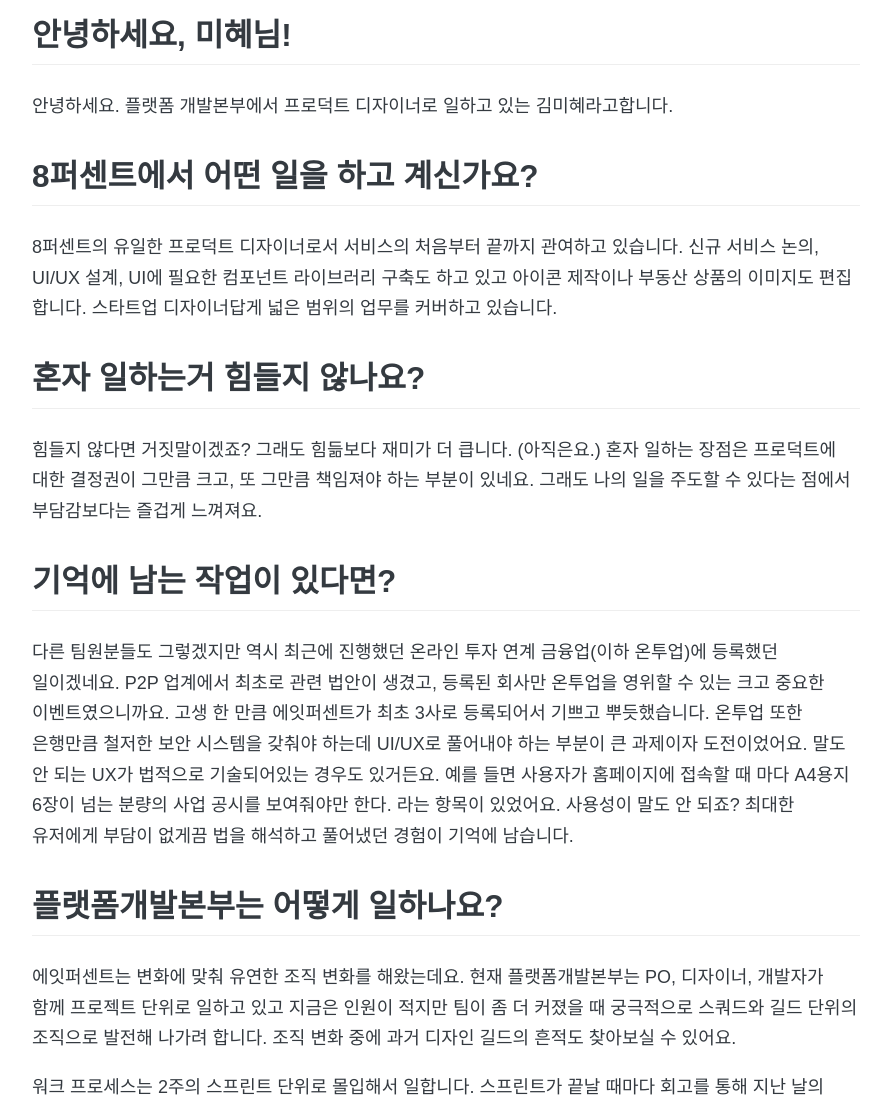
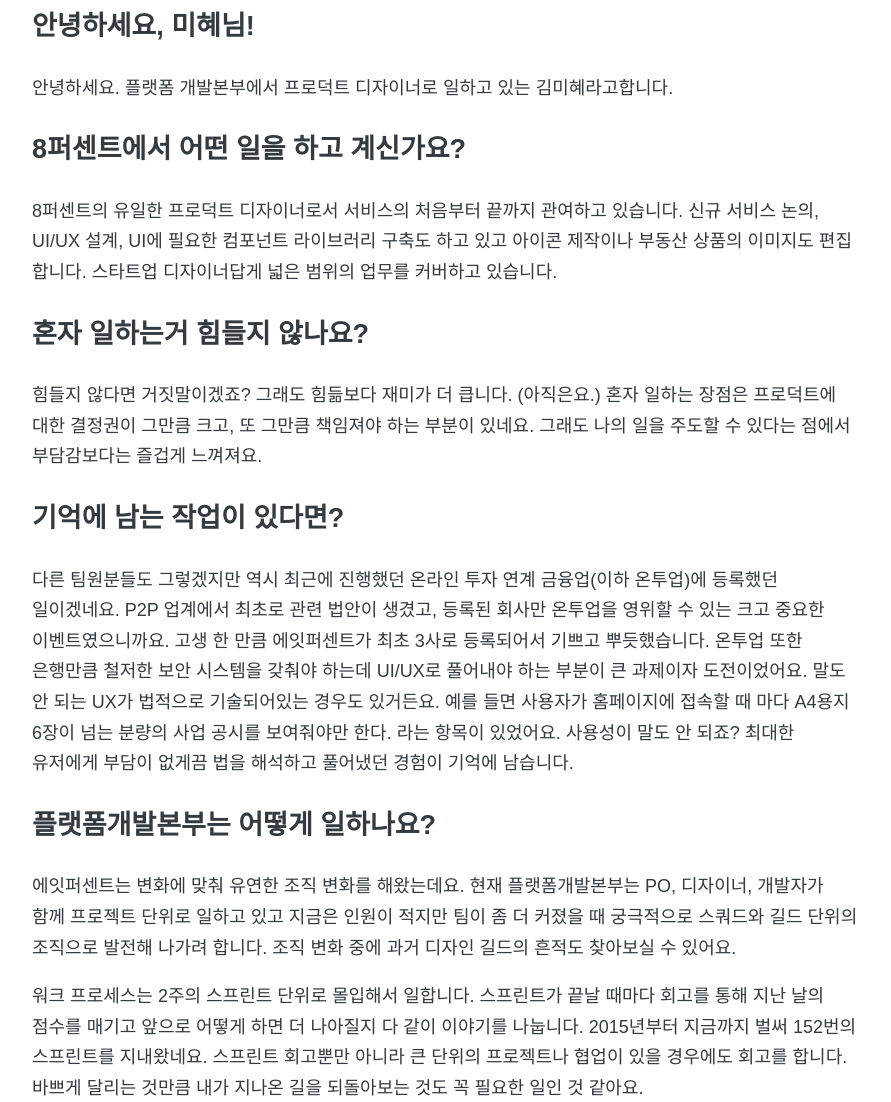
Before and after one commit to 8percent/8percent.github.io, a Jekyll site: the page built from _posts/2021-09-01-interview1.md, in a window 1280 px wide. Shown: the part 684-1786 px from the top of the page, without its empty margins (194-1085 px from the left). Built offline with Jekyll 4.4.1, drawn with Linux system fonts in a browser that asks for light colours; some web fonts are replaced; grey boxes are pictures that could not be loaded.

Commit message:
타이틀 수정하기

```diff
--- a/_posts/2021-09-01-interview1.md
+++ b/_posts/2021-09-01-interview1.md
@@ -10,31 +10,31 @@
 
 ![미혜님](/images/interview1-1.png)
 
-## 안녕하세요, 미혜님!
+### 안녕하세요, 미혜님!
 
 안녕하세요. 플랫폼 개발본부에서 프로덕트 디자이너로 일하고 있는 김미혜라고합니다.
 
 
 
-## 8퍼센트에서 어떤 일을 하고 계신가요?
+### 8퍼센트에서 어떤 일을 하고 계신가요?
 
 8퍼센트의 유일한 프로덕트 디자이너로서 서비스의 처음부터 끝까지 관여하고 있습니다. 신규 서비스 논의, UI/UX 설계, UI에 필요한 컴포넌트 라이브러리 구축도 하고 있고 아이콘 제작이나 부동산 상품의 이미지도 편집 합니다. 스타트업 디자이너답게 넓은 범위의 업무를 커버하고 있습니다.
 
 
 
-## 혼자 일하는거 힘들지 않나요?
+### 혼자 일하는거 힘들지 않나요?
 
 힘들지 않다면 거짓말이겠죠? 그래도 힘듦보다 재미가 더 큽니다. (아직은요.) 혼자 일하는 장점은 프로덕트에 대한 결정권이 그만큼 크고, 또 그만큼 책임져야 하는 부분이 있네요. 그래도 나의 일을 주도할 수 있다는 점에서 부담감보다는 즐겁게 느껴져요.
 
 
 
-## 기억에 남는 작업이 있다면?
+### 기억에 남는 작업이 있다면?
 
 다른 팀원분들도 그렇겠지만 역시 최근에 진행했던 온라인 투자 연계 금융업(이하 온투업)에 등록했던 일이겠네요. P2P 업계에서 최초로 관련 법안이 생겼고, 등록된 회사만 온투업을 영위할 수 있는 크고 중요한 이벤트였으니까요. 고생 한 만큼 에잇퍼센트가 최초 3사로 등록되어서 기쁘고 뿌듯했습니다. 온투업 또한 은행만큼 철저한 보안 시스템을 갖춰야 하는데 UI/UX로 풀어내야 하는 부분이 큰 과제이자 도전이었어요. 말도 안 되는 UX가 법적으로 기술되어있는 경우도 있거든요. 예를 들면 사용자가 홈페이지에 접속할 때 마다 A4용지 6장이 넘는 분량의 사업 공시를 보여줘야만 한다. 라는 항목이 있었어요. 사용성이 말도 안 되죠? 최대한 유저에게 부담이 없게끔 법을 해석하고 풀어냈던 경험이 기억에 남습니다.
 
 
 
-## 플랫폼개발본부는 어떻게 일하나요?
+### 플랫폼개발본부는 어떻게 일하나요?
 
 에잇퍼센트는 변화에 맞춰 유연한 조직 변화를 해왔는데요. 현재 플랫폼개발본부는 PO, 디자이너, 개발자가 함께 프로젝트 단위로 일하고 있고 지금은 인원이 적지만 팀이 좀 더 커졌을 때 궁극적으로 스쿼드와 길드 단위의 조직으로 발전해 나가려 합니다. 조직 변화 중에 과거 디자인 길드의 흔적도 찾아보실 수 있어요.
 
@@ -46,7 +46,7 @@
 
 
 
-## 에잇퍼센트에서 일하면 어떤 경험을 할 수 있나요?
+### 에잇퍼센트에서 일하면 어떤 경험을 할 수 있나요?
 
 우선 국내 P2P 업계의 1호 기업에서 일하고 있다는 자부심이 있어요. 2021년 6월 수많은 P2P 회사 중 온라인 투자 연계 금융업에 1차로 등록되었고 이제 제도권 금융회사로서 막 도약하려 합니다.
 
@@ -56,7 +56,7 @@
 
 
 
-## 앞으로 디자인팀이 생긴다면 어떤 문화를 가져가고 싶으신가요?
+### 앞으로 디자인팀이 생긴다면 어떤 문화를 가져가고 싶으신가요?
 
 크게 어떻게 문제 정의와 해결, 그리고 어떻게 피드백 할 지로 나눠서 얘기해보고 싶은데요. 먼저 문제 정의와 해결에 있어서 근본적으로 Data-Driven Work를 지향합니다.
 
@@ -74,7 +74,7 @@
 
 
 
-## 구체적으로 기대하는 디자인 팀 동료의 모습이 있나요?
+### 구체적으로 기대하는 디자인 팀 동료의 모습이 있나요?
 
 도전을 두려워하지 않는 분이었으면 좋겠어요. 금융권의 디자이너로 일해보니, 사용자에게 편안한 UX를 제공하기 위해서 법이라는 큰 산을 넘어야 하더라고요. 아무리 좋은 서비스를 만들어도, 당국의 이해가 따르지 못한다면 안타깝지만 출시하지 못하는 일도 빈번합니다. 좌절은 짧게, 넥스트 스텝은 빠르게 구축하는 게 중요해요. 커다란 파도가 와도 거기에 매몰되지 않고 멋지게 서핑을 탈 줄 아는 사람이요. 나는 법을 잘 모르는데? 하셔도 괜찮습니다. 저도 잘 몰랐거든요!
 
@@ -82,6 +82,6 @@
 
 
 
-## 마지막 한 말씀 부탁드려요 😊
+### 마지막 한 말씀 부탁드려요 😊
 
 저와 같이 협업해 주실 디자이너 분이 오신다면 저와 둘이 일하게 되겠지만 저와 동등한 위치에서 의견을 주고받고, 최고의 프로덕트를 만들기 위해서 함께 고민해 주실 분을 찾습니다. 저희는 계속해서 채용 중이고 팀을 키워나가고 있는 과정에 있기 때문에 같이 좋은 문화를 먼저 정착시켜봐요.
```
